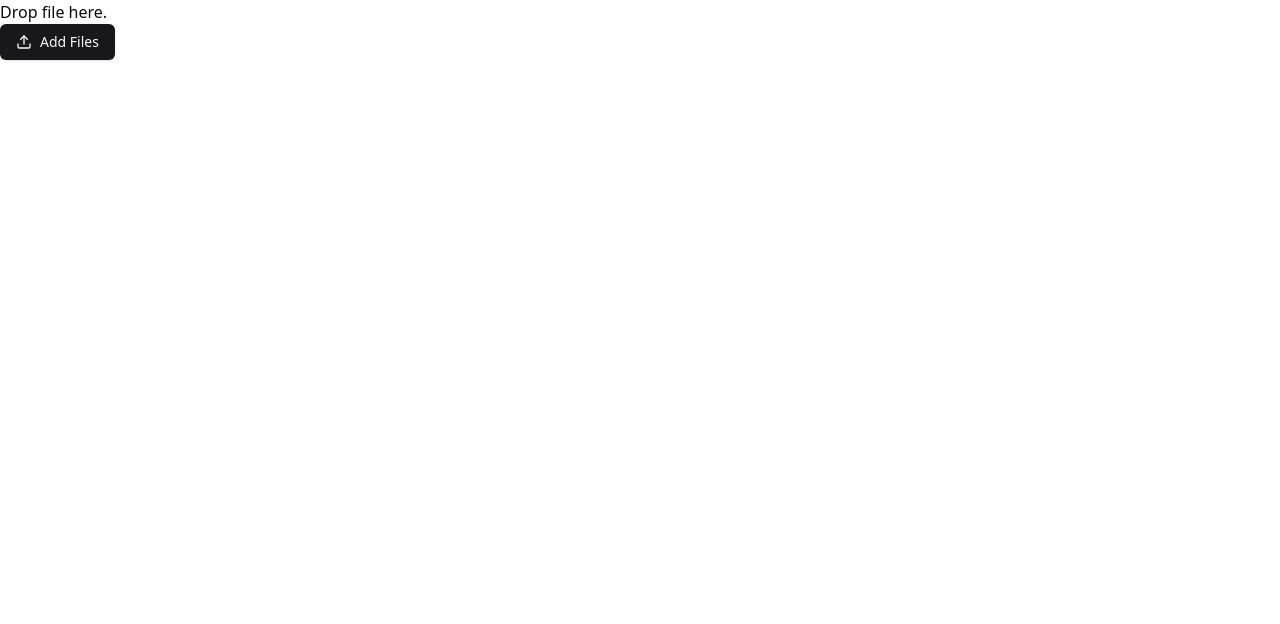
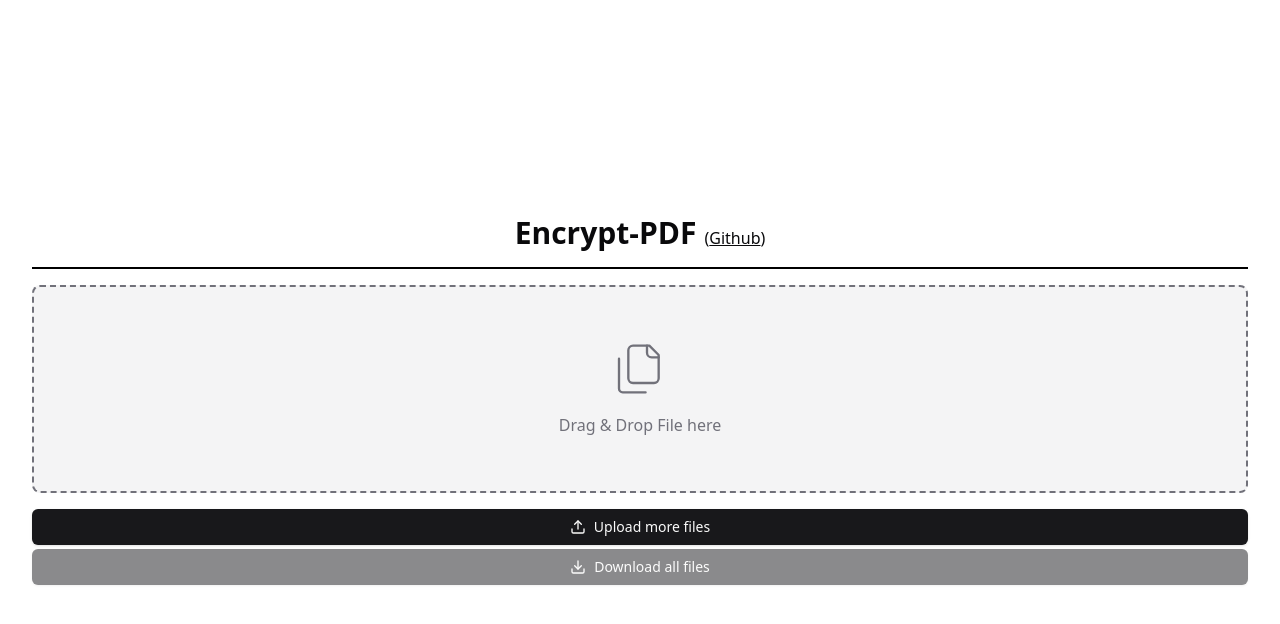
Before and after one commit to shynyng/encrypt-pdf, a React (Vite) app: page / in a window 1280 px wide. Shown: the top 624 px of the page. Built offline with nearby package versions, Linux system fonts and the light colour scheme; what react-datasheet-grid would draw is missing.

Commit message:
Refactor Main page

```diff
--- a/src/App.tsx
+++ b/src/App.tsx
@@ -1,138 +1,321 @@
+import JSZip from "jszip";
+import { Download, Files, X } from "lucide-react";
 import {
+	DataSheetGrid,
+	DownloadButton,
 	DropZone,
-	DynamicDataSheetGrid,
+	FileUploadButton,
+	keyColumn,
+	Table,
+	TableBody,
+	TableCaption,
+	TableCell,
+	TableHead,
+	TableHeader,
+	TableRow,
 	textColumn,
-	checkboxColumn,
-	keyColumn,
 	useDatasheetGridRef,
-	DownloadButton,
-	FileUploadButton,
 } from "pdf-encryptor/components";
+import { usePdfFiles } from "pdf-encryptor/hooks";
+
 import { encryptPDF } from "pdf-encryptor/services";
-import { usePdfFiles } from "pdf-encryptor/hooks";
-import type { PdfFile } from "pdf-encryptor/hooks";
+import { useState } from "react";
+import { Button } from "./components/ui/button";
+
+type FileInfo = {
+	fileName: string;
+	password: string;
+	outputName: string;
+};
 
 const App = () => {
-	const { pdfFiles, removePdfFile, appendPdfFiles, setPdfFiles } = usePdfFiles(
-		[],
-	);
+	const {
+		pdfFiles,
+		removePdfFile,
+		appendPdfFiles,
+		setPdfFiles,
+		updatePdfFilesByName,
+	} = usePdfFiles([]);
+	const [fileInfo, setFileInfo] = useState<FileInfo[]>([]);
+
 	const datasheetGridRef = useDatasheetGridRef();
 
 	return (
-		<div>
+		<div className="flex flex-col items-center justify-center w-screen h-screen">
+			<div className="flex flex-col w-screen gap-4 p-8 max-w-7xl ">
+				<div className="flex items-baseline justify-center gap-2 pb-4 border-b-2 border-black">
+					<p className="text-3xl font-bold">Encrypt-PDF</p>
+					<span>
+						(
+						<a
+							href="https://github.com/shynyng/encrypt-pdf"
+							className="underline "
+						>
+							Github
+						</a>
+						)
+					</span>
+				</div>
+				{pdfFiles.length !== 0 && (
+					<>
+						<DataSheetGrid<FileInfo>
+							disableContextMenu
+							disableExpandSelection
+							addRowsComponent={false}
+							value={fileInfo}
+							onChange={setFileInfo}
+							columns={[
+								{
+									...keyColumn("fileName", textColumn),
+									title: "Uploaded PDF",
+								},
+								{
+									...keyColumn("password", textColumn),
+									title: "Password",
+								},
+								{
+									...keyColumn("outputName", textColumn),
+									title: "Output Name",
+								},
+							]}
+						/>
+						<Button
+							type="button"
+							size={"default"}
+							disabled={
+								fileInfo.length === 0 ||
+								fileInfo.some(
+									(f) => !f.password || !f.outputName || !f.fileName,
+								)
+							}
+							onClick={() => {
+								for (const { fileName, outputName, password } of fileInfo) {
+									updatePdfFilesByName(fileName, {
+										outputName,
+										password,
+									});
+								}
+							}}
+						>
+							Match
+						</Button>
+					</>
+				)}
 				<DropZone
 					accept={{
 						"application/pdf": [".pdf"],
 					}}
 					noClick={pdfFiles.length !== 0}
-				onDrop={(files) =>
+					onDrop={(files) => {
 						setPdfFiles(
 							files.map((file) => ({
-							checked: true,
 								file,
-							outputName: `encrypted-${file.name}`,
+								outputName: "",
 								password: "",
 							})),
-					)
-				}
+						);
+						setFileInfo(
+							files.map((f) => ({
+								fileName: f.name,
+								outputName: f.name,
+								password: "",
+							})),
+						);
+					}}
 				>
 					{({ isDragActive }) => {
 						if (isDragActive) {
-						return "Continue ... ";
+							return (
+								<div className="flex flex-col items-center justify-center gap-4 border-2 border-dashed rounded-lg cursor-pointer active:bg-primary-foreground border-muted-foreground bg-muted border-opacity-30 h-52">
+									<Files
+										className="text-muted-foreground"
+										size={56}
+										strokeWidth={1}
+									/>
+									<span className="text-muted-foreground">Drop File</span>
+								</div>
+							);
 						}
 
 						if (pdfFiles.length === 0) {
-						return "Drop file here.";
+							return (
+								<div className="flex flex-col items-center justify-center gap-4 border-2 border-dashed rounded-lg cursor-pointer hover:bg-primary-foreground border-muted-foreground bg-muted border-opacity-30 h-52">
+									<Files
+										className="text-muted-foreground"
+										size={56}
+										strokeWidth={1}
+									/>
+									<span className="text-muted-foreground">
+										Drag & Drop File here
+									</span>
+								</div>
+							);
 						}
 
 						return (
-						<DynamicDataSheetGrid<PdfFile>
-							ref={datasheetGridRef}
-							lockRows
-							autoAddRow={false}
-							value={pdfFiles}
-							onChange={setPdfFiles}
-							columns={[
-								{
-									...keyColumn("checked", checkboxColumn),
-									maxWidth: 60,
-									title: "",
-								},
-								{
-									title: "name",
-									disabled: true,
-									component: ({ rowData: v }) => (
-										<span className="flex self-stretch grow items-center justify-center">
-											<span className="flex">{v.file.name}</span>
-										</span>
-									),
-								},
-								{
-									...keyColumn("outputName", textColumn),
-									title: "outputName",
-								},
-								{
-									...keyColumn("password", textColumn),
-									title: "password",
-								},
-								{
-									title: "DEL",
-									maxWidth: 80,
-									component: ({ rowData: v, rowIndex }) => (
-										<button
-											className="cursor-pointer"
-											key={v.outputName}
+							<Table>
+								<TableCaption>
+									The output information of the encrypted file.
+								</TableCaption>
+								<TableHeader>
+									<TableRow>
+										<TableHead>Uploaded PDF</TableHead>
+										<TableHead>Password</TableHead>
+										<TableHead>Output file name</TableHead>
+										<TableHead className="text-right">actions</TableHead>
+									</TableRow>
+								</TableHeader>
+								<TableBody>
+									{pdfFiles.map((pdfFile, index) => (
+										// biome-ignore lint/suspicious/noArrayIndexKey:Since a unique key is not present in the pdfFile object, an index is used.
+										<TableRow key={index}>
+											<TableCell className="font-medium">
+												{pdfFile.file.name}
+											</TableCell>
+											<TableCell>{pdfFile.password}</TableCell>
+											<TableCell>{pdfFile.outputName}</TableCell>
+											<TableCell className="text-right">
+												<div className="flex justify-end gap-2 ">
+													<DownloadButton
+														disabled={!pdfFile.password || !pdfFile.outputName}
+														download={pdfFile.outputName}
+														createBlob={() =>
+															encryptPDF({
+																inputFile: pdfFile.file,
+																password: pdfFile.password,
+															})
+														}
+													/>
+													<Button
+														variant="destructive"
+														size="icon"
 														type="button"
 														onClick={() => {
-												datasheetGridRef.current?.setSelection(null);
-												removePdfFile(rowIndex);
+															removePdfFile(index);
 														}}
 													>
-											DEL {rowIndex}
-										</button>
-									),
-								},
-								{
-									title: "DOWN",
-									maxWidth: 80,
-									component: ({ rowData: f, rowIndex }) => (
+														<X />
+													</Button>
+												</div>
+											</TableCell>
+										</TableRow>
+									))}
+								</TableBody>
+							</Table>
+
+							// <DynamicDataSheetGrid<PdfFile>
+							// 	ref={datasheetGridRef}
+							// 	lockRows
+							// 	autoAddRow={false}
+							// 	value={pdfFiles}
+							// 	onChange={setPdfFiles}
+							// 	columns={[
+							// 		{
+							// 			title: "Uploaded PDF",
+							// 			disabled: true,
+							// 			component: ({ rowData: v }) => (
+							// <span className="flex items-center self-stretch justify-center grow">
+							// 	<span className="flex">{v.file.name}</span>
+							// </span>
+							// 			),
+							// 			copyValue: ({ rowData }) => rowData.file.name,
+							// 		},
+							// 		{
+							// 			...keyColumn("password", textColumn),
+							// 			disabled: true,
+							// 			title: "Password",
+							// 		},
+							// 		{
+							// 			...keyColumn("outputName", textColumn),
+							// 			disabled: true,
+							// 			title: "Output PDF",
+							// 		},
+							// 		{
+							// 			title: "",
+							// 			maxWidth: 96,
+							// 			component: ({ rowData: f, rowIndex }) => (
+							// <div className="flex gap-2 px-2 ">
+							// 	<DownloadButton
+							// 		disabled={!f.password || !f.outputName}
+							// 		download={f.outputName}
+							// 		onBeforeClick={() =>
+							// 			datasheetGridRef.current?.setSelection(null)
+							// 		}
+							// 		createBlob={() =>
+							// 			encryptPDF({
+							// 				inputFile: f.file,
+							// 				password: f.password,
+							// 			})
+							// 		}
+							// 	/>
+							// 	<Button
+							// 		variant="destructive"
+							// 		size="icon"
+							// 		type="button"
+							// 		onClick={() => {
+							// 			datasheetGridRef.current?.setSelection(null);
+							// 			removePdfFile(rowIndex);
+							// 		}}
+							// 	>
+							// 		<X />
+							// 	</Button>
+							// </div>
+							// 			),
+							// 		},
+							// 	]}
+							// />
+						);
+					}}
+				</DropZone>
+				<div className="flex flex-col gap-1">
+					<FileUploadButton
+						disabled={pdfFiles.length === 0}
+						multiple
+						id="fileInput"
+						inputProps={{ accept: ".pdf" }}
+						onUpload={(files) => {
+							appendPdfFiles(
+								files.map((file) => ({
+									file,
+									outputName: "",
+									password: "",
+								})),
+							);
+							setFileInfo((fileInfos) => [
+								...fileInfos,
+								...files.map((f) => ({
+									fileName: f.name,
+									outputName: f.name,
+									password: "",
+								})),
+							]);
+						}}
+					/>
 					<DownloadButton
-											download={f.outputName}
-											onBeforeClick={() =>
-												datasheetGridRef.current?.setSelection(null)
+						disabled={
+							pdfFiles.length === 0 ||
+							pdfFiles.some((f) => !f.password || !f.outputName)
 						}
-											createBlob={() =>
+						download={"encrypted.zip"}
+						onBeforeClick={() => datasheetGridRef.current?.setSelection(null)}
+						createBlob={async () => {
+							const zip = new JSZip();
+							for await (const f of pdfFiles) {
+								zip.file(
+									f.outputName,
 									encryptPDF({
 										inputFile: f.file,
 										password: f.password,
-												})
+									}),
+								);
 							}
+							return await zip.generateAsync({ type: "blob" });
+						}}
 					>
-											DOWN {rowIndex}
+						<Download /> Download all files
 					</DownloadButton>
-									),
-								},
-							]}
-						/>
-					);
-				}}
-			</DropZone>
-			<FileUploadButton
-				id="fileInput"
-				inputProps={{ multiple: true, accept: ".pdf" }}
-				onUpload={(files) =>
-					appendPdfFiles(
-						files.map((file) => ({
-							checked: true,
-							file,
-							outputName: `encrypted-${file.name}`,
-							password: "1234",
-						})),
-					)
-				}
-			>
-				Add Files
-			</FileUploadButton>
+				</div>
+			</div>
 		</div>
 	);
 };
```
Lines whose indentation alone changed are shown as unchanged.
